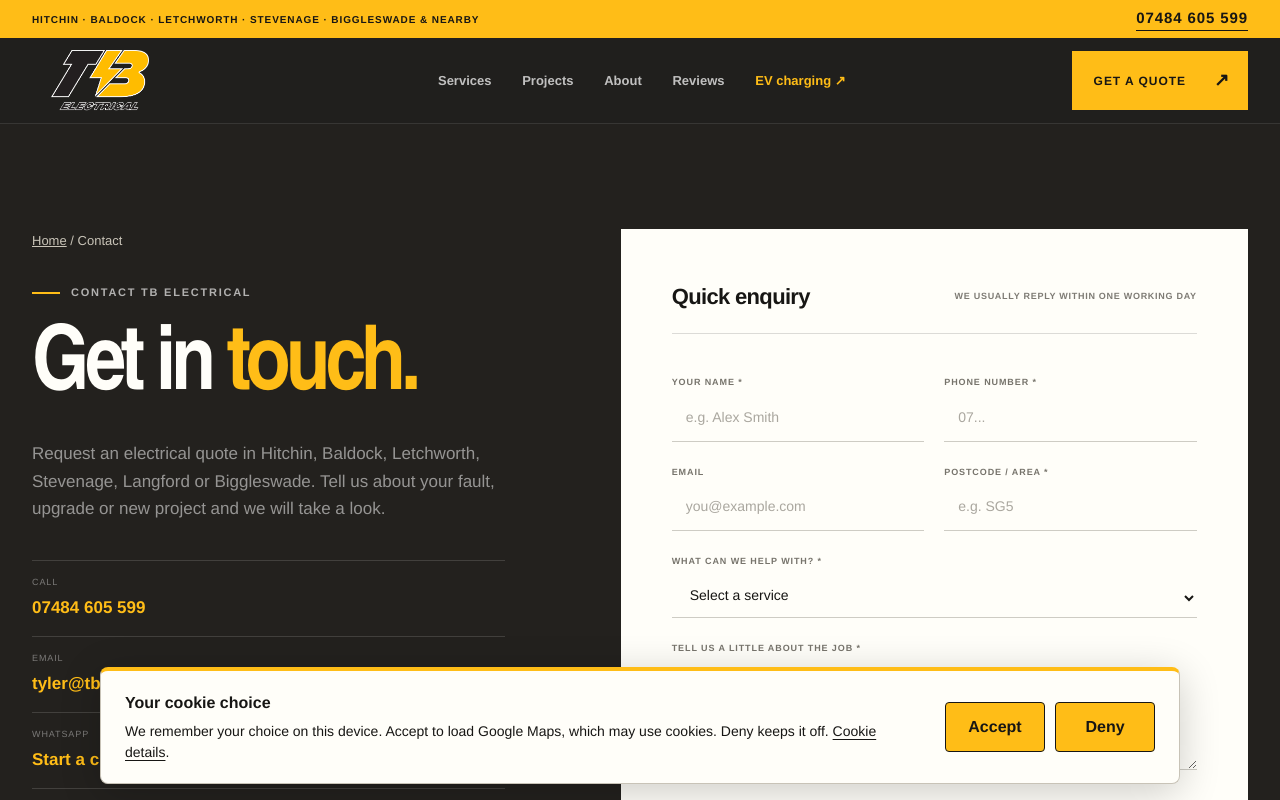
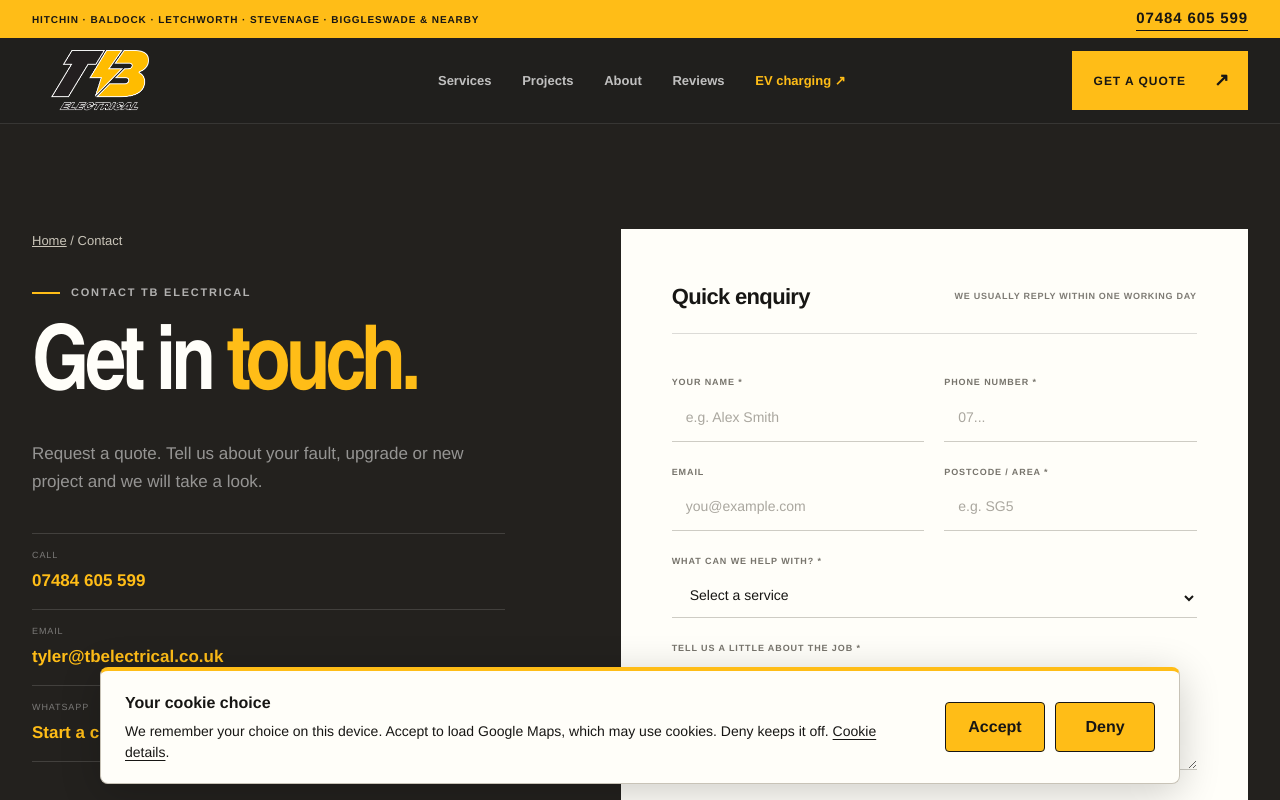
Before and after one commit to tbelectrical/ChatGPTWebsite, a Next.js app: page /contact in a window 1280 px wide. Shown: the top 800 px of the page. Built offline with nearby package versions, Linux system fonts and the light colour scheme.

Commit message:
Simplify contact introduction with requested wording

```diff
--- a/app/contact/page.tsx
+++ b/app/contact/page.tsx
@@ -8,6 +8,6 @@
 
 export default function ContactPage() {
   return <><Header /><main id="main-content" className="subpage contact-page">
-    <section className="contact-hero"><div className="shell quote-grid"><div className="quote-copy"><PageBreadcrumb name="Contact" path="/contact" /><p className="eyebrow"><span /> Contact TB Electrical</p><h1>Get in <em>touch.</em></h1><p>Request an electrical quote in Hitchin, Baldock, Letchworth, Stevenage, Langford or Biggleswade. Tell us about your fault, upgrade or new project and we will take a look.</p><div className="contact-options"><a href="tel:+447484605599"><span>Call</span><b>07484 605 599</b></a><a href="mailto:tyler@tbelectrical.co.uk"><span>Email</span><b>tyler@tbelectrical.co.uk</b></a><a href="https://wa.me/447484605599" target="_blank" rel="noreferrer"><span>WhatsApp</span><b>Start a chat ↗</b></a></div><div className="service-area"><span>Based in Hitchin</span><p>Baldock · Letchworth · Stevenage · Langford · Biggleswade<br />Wider areas for selected commercial projects</p></div></div><ContactForm source="contact-page" /></div></section>
+    <section className="contact-hero"><div className="shell quote-grid"><div className="quote-copy"><PageBreadcrumb name="Contact" path="/contact" /><p className="eyebrow"><span /> Contact TB Electrical</p><h1>Get in <em>touch.</em></h1><p>Request a quote. Tell us about your fault, upgrade or new project and we will take a look.</p><div className="contact-options"><a href="tel:+447484605599"><span>Call</span><b>07484 605 599</b></a><a href="mailto:tyler@tbelectrical.co.uk"><span>Email</span><b>tyler@tbelectrical.co.uk</b></a><a href="https://wa.me/447484605599" target="_blank" rel="noreferrer"><span>WhatsApp</span><b>Start a chat ↗</b></a></div><div className="service-area"><span>Based in Hitchin</span><p>Baldock · Letchworth · Stevenage · Langford · Biggleswade<br />Wider areas for selected commercial projects</p></div></div><ContactForm source="contact-page" /></div></section>
   </main><Footer /></>;
 }
```
